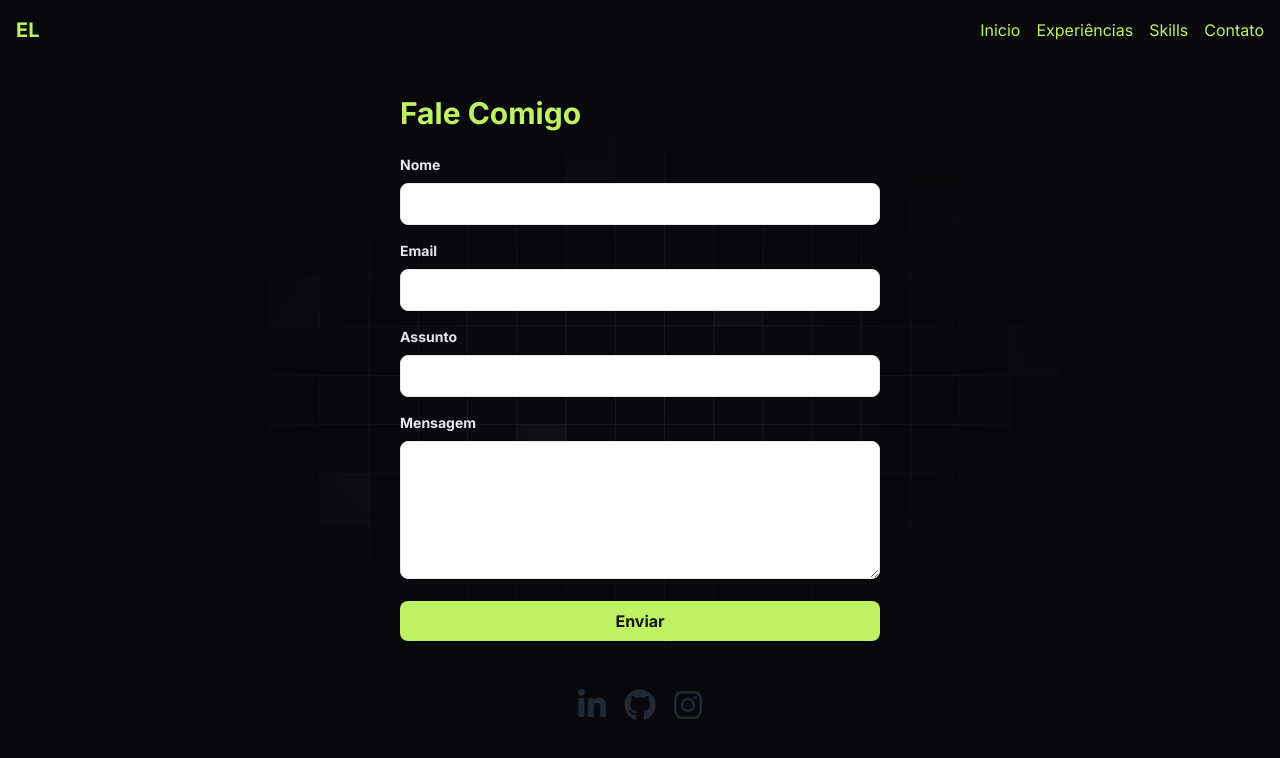
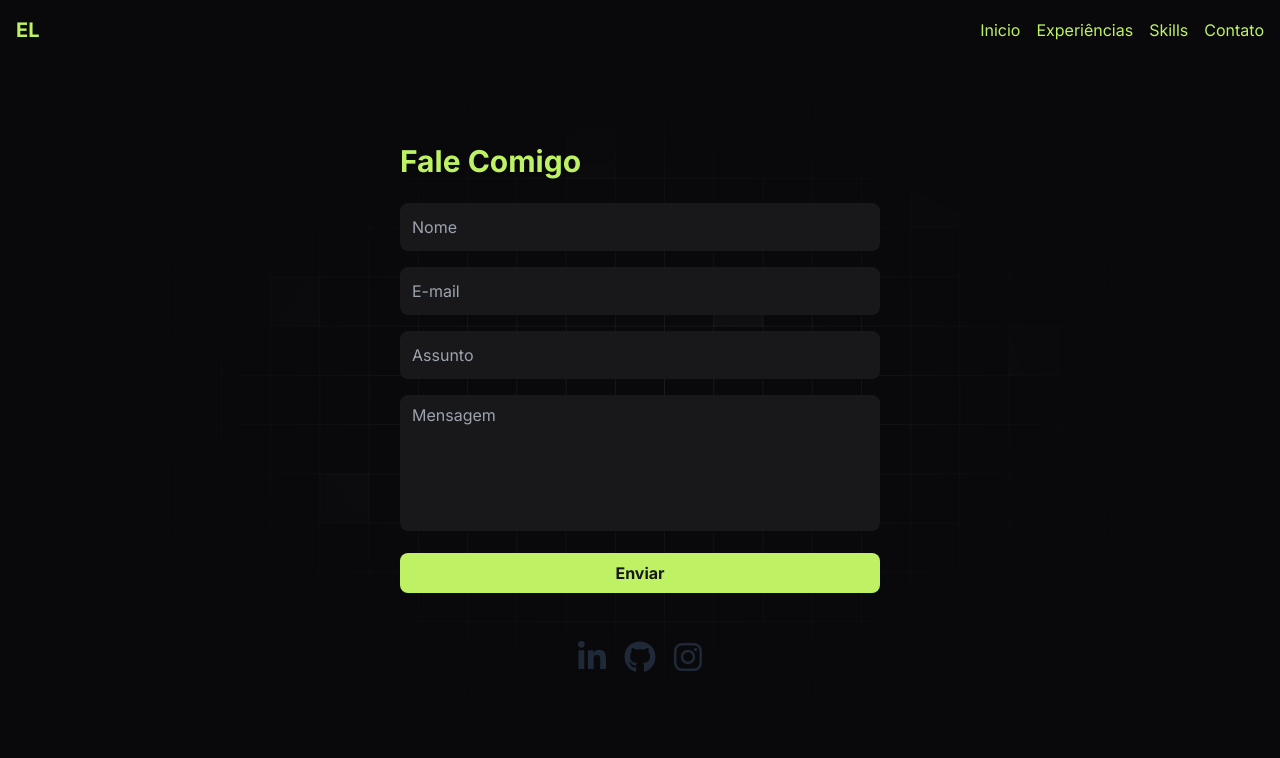
Before and after one commit to eduardoluiz7/personal-page, a React (Vite) app: page /contact in a window 1280 px wide. Shown: the top 758 px of the page. Built offline with nearby package versions, Linux system fonts and the light colour scheme.

Commit message:
Improving contact form

```diff
--- a/src/components/contactForm.tsx
+++ b/src/components/contactForm.tsx
@@ -40,9 +40,6 @@ export function ContactForm() {
       <form onSubmit={handleSubmit} className="space-y-4">
         {/* Nome */}
         <div>
-          <label className="block text-gray-200 text-sm font-bold mb-2" htmlFor="name">
-            Nome
-          </label>
           <input
             id="name"
             name="name"
@@ -50,15 +47,12 @@ export function ContactForm() {
             value={formData.name}
             onChange={handleChange}
             required
-            className="w-full px-3 py-2 border rounded-lg text-zinc-900 focus:outline-none"
+            placeholder='Nome'
+            className="w-full h-12 px-3 py-2 border-none bg-zinc-900 rounded-lg text-gray-200 focus:outline-none"
           />
         </div>
-
         {/* Email */}
         <div>
-          <label className="block text-gray-200 text-sm font-bold mb-2" htmlFor="email">
-            Email
-          </label>
           <input
             id="email"
             name="email"
@@ -66,15 +60,13 @@ export function ContactForm() {
             value={formData.email}
             onChange={handleChange}
             required
-            className="w-full px-3 py-2 border rounded-lg text-zinc-900 focus:outline-none"
+            placeholder='E-mail'
+            className="w-full h-12 px-3 bg-zinc-900 border-none py-2 border rounded-lg text-gray-200 focus:outline-none"
           />
         </div>
 
         {/* Assunto */}
         <div>
-          <label className="block text-gray-200 text-sm font-bold mb-2" htmlFor="subject">
-            Assunto
-          </label>
           <input
             id="subject"
             name="subject"
@@ -82,27 +74,27 @@ export function ContactForm() {
             value={formData.subject}
             onChange={handleChange}
             required
-            className="w-full px-3 py-2 border rounded-lg text-zinc-900 focus:outline-none"
+            placeholder='Assunto'
+            className="w-full h-12 px-3 bg-zinc-900 py-2 border border-none rounded-lg text-gray-200 focus:outline-none"
           />
         </div>
 
         {/* Mensagem */}
         <div>
-          <label className="block text-gray-200 text-sm font-bold mb-2" htmlFor="message">
-            Mensagem
-          </label>
           <textarea
             id="message"
             name="message"
             rows={5}
             value={formData.message}
             onChange={handleChange}
+            placeholder="Mensagem"
             required
-            className="w-full px-3 py-2 border rounded-lg text-zinc-900 focus:outline-none"
+            className="w-full bg-zinc-900 px-3 border-none py-2 border placholder-zinc-400 rounded-lg text-gray-200 focus:outline-none resize-none"
           />
         </div>
         <button
           type="submit"
+          disabled
           className="w-full bg-lime-300 text-zinc-900 font-bold py-2 px-4 rounded-lg hover:bg-lime-400"
         >
           Enviar
```
